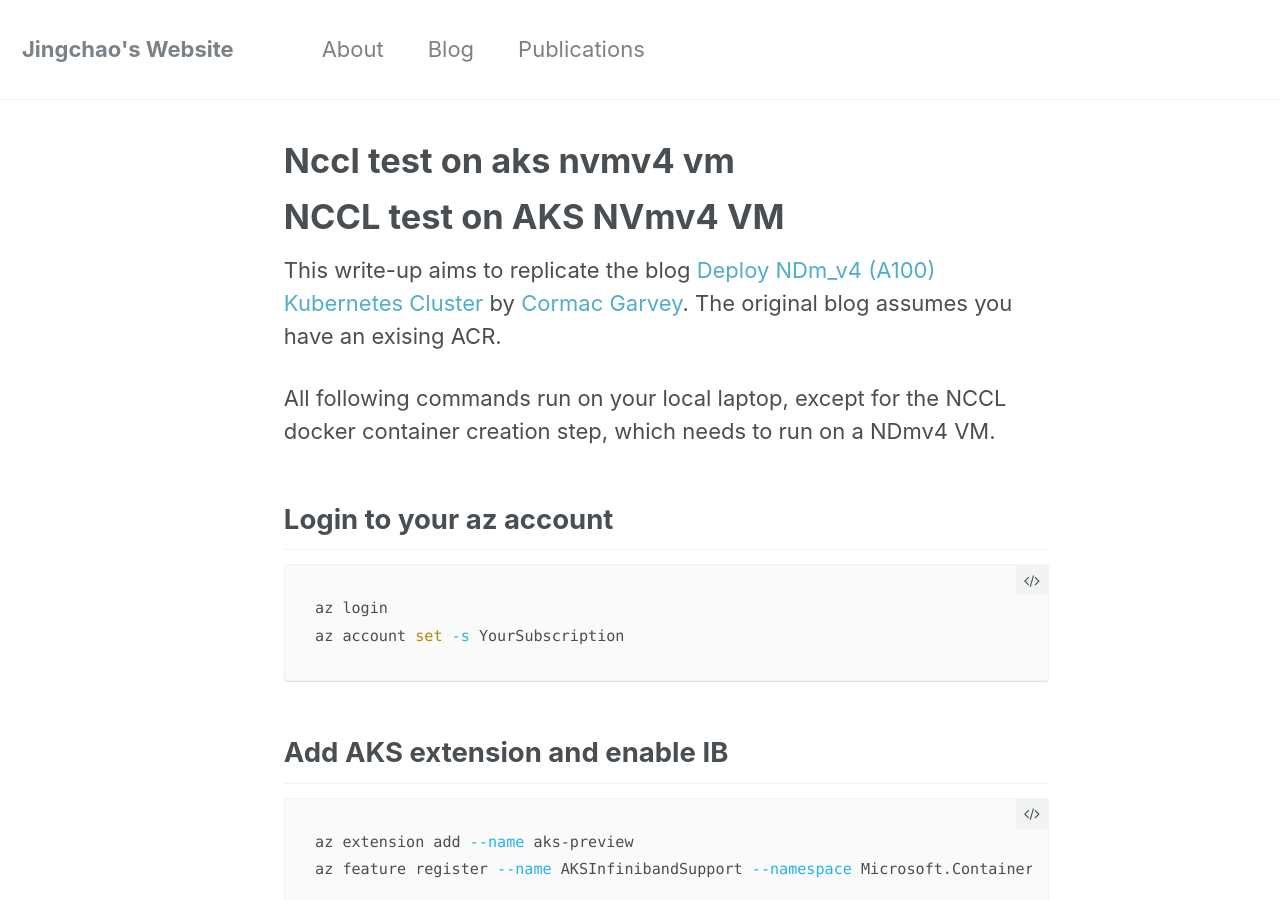
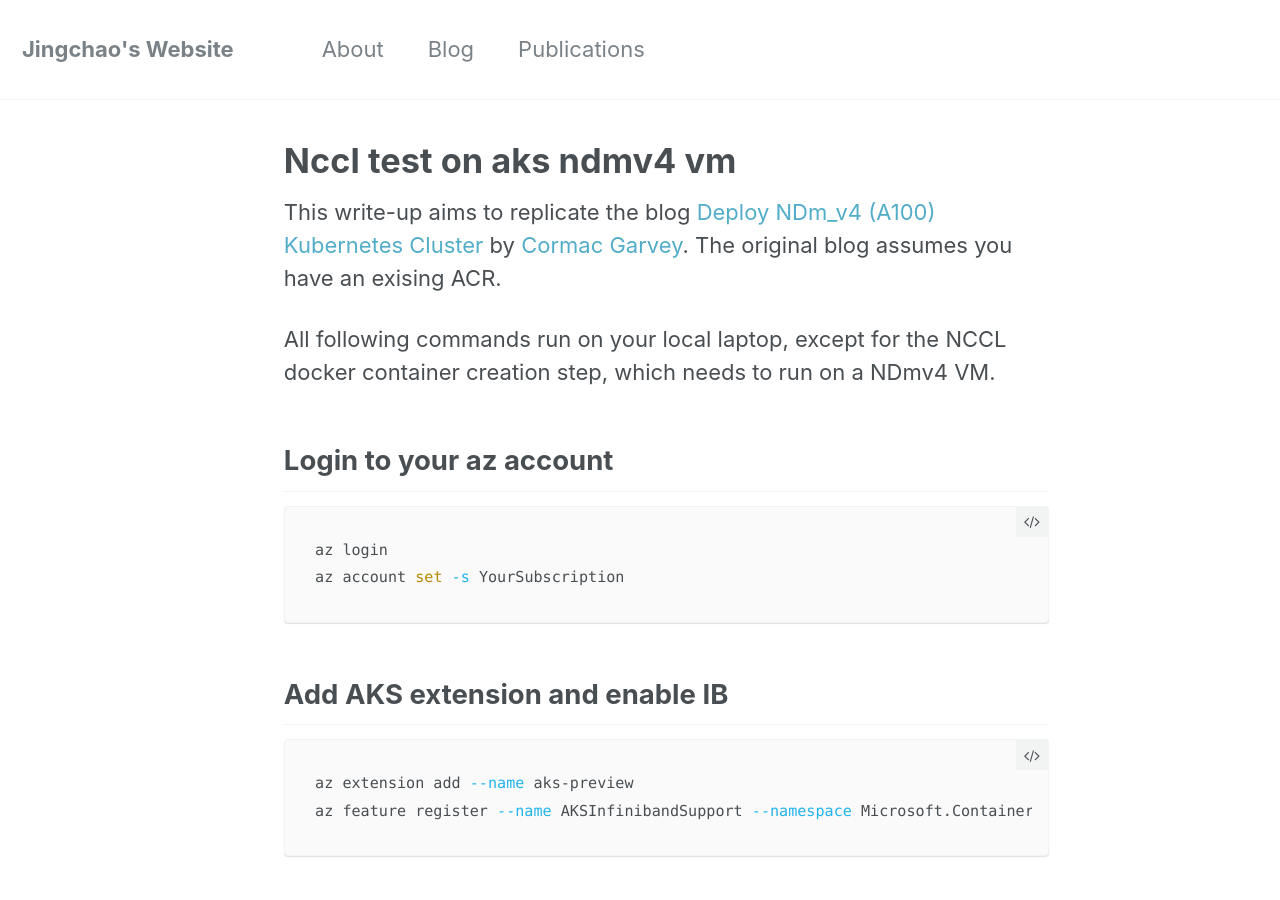
Before and after one commit to JingchaoZhang/JingchaoZhang.github.io, a Jekyll site: the page built from _posts/2023-09-11-NCCL test on AKS NDmV4 VM.md, in a window 1280 px wide and 900 px high. Built offline with Jekyll 4.4.1, drawn with Linux system fonts in a browser that asks for light colours.

Commit message:
Update and rename 2023-09-11-NCCL test on AKS NVmV4 VM.md to 2023-09-11-NCCL test on AKS NDmV4 VM.md

```diff
--- a/_posts/2023-09-11-NCCL test on AKS NVmV4 VM.md
+++ b/_posts/2023-09-11-NCCL test on AKS NDmV4 VM.md
@@ -3,7 +3,6 @@ layout: single
 author_profile: false
 ---
 
-# NCCL test on AKS NVmv4 VM
 This write-up aims to replicate the blog [Deploy NDm_v4 (A100) Kubernetes Cluster](https://techcommunity.microsoft.com/t5/azure-high-performance-computing/deploy-ndm-v4-a100-kubernetes-cluster/ba-p/3838871) by [Cormac Garvey](https://techcommunity.microsoft.com/t5/user/viewprofilepage/user-id/364170). The original blog assumes you have an exising ACR.
 
 All following commands run on your local laptop, except for the NCCL docker container creation step, which needs to run on a NDmv4 VM.
```
